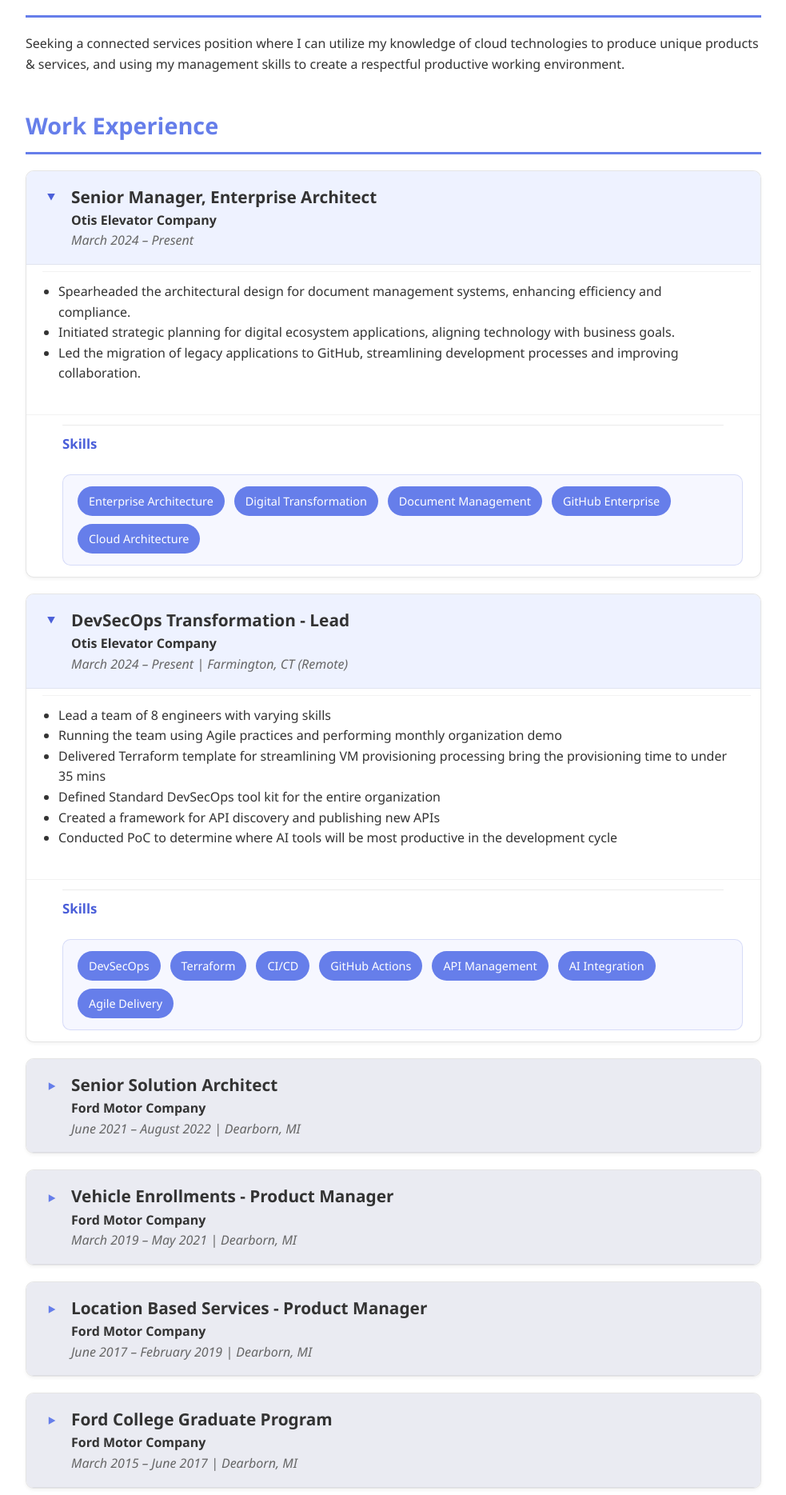
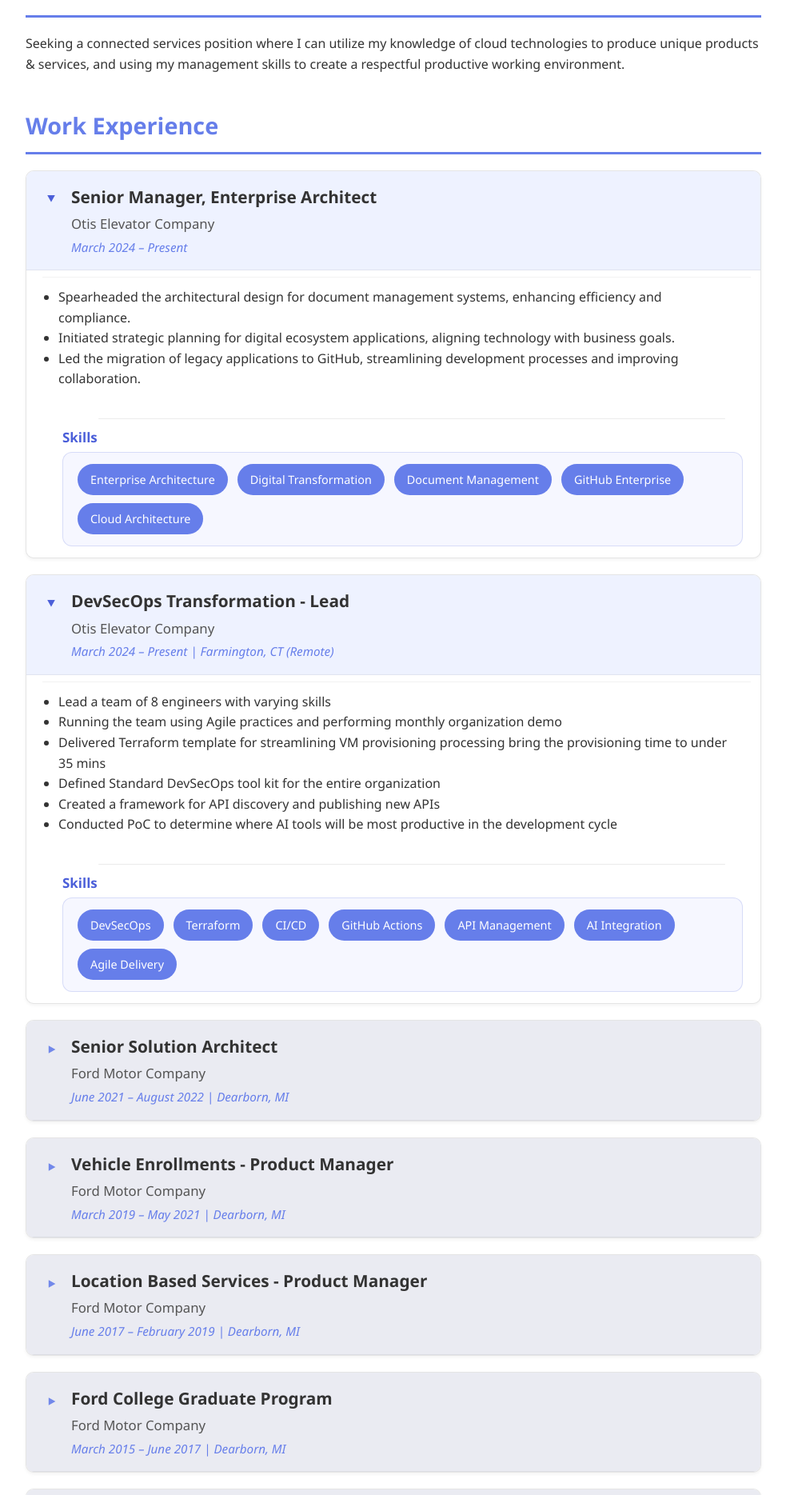
Before and after one commit to r91dua/my-portfolio, a Jekyll site: the page built from index.html, in a window 1280 px wide. Shown: the part 363-2232 px from the top of the page at 80% size, without its empty margins (148-1131 px from the left). Built offline with Jekyll 4.4.1, drawn with Linux system fonts in a browser that asks for light colours.

Commit message:
Update styles.css

```diff
--- a/assets/css/styles.css
+++ b/assets/css/styles.css
@@ -44,19 +44,6 @@ h2 {
   padding-bottom: 10px; border-bottom: 3px solid #667eea;
 }
 
-.experience-item,
-.education-item,
-.project-item { margin-bottom: 25px; }
-
-.experience-item h3,
-.education-item h3,
-.project-item h3 { color: #333; font-size: 1.3em; margin-bottom: 5px; }
-
-.date { color: #666; font-style: italic; margin-bottom: 10px; }
-
-.skills { display: flex; flex-wrap: wrap; gap: 10px; }
-.skill-tag { background:#667eea; color:#fff; padding:8px 15px; border-radius:20px; font-size:.9em; }
-
 ul { margin-left: 20px; margin-top: 10px; }
 
 /* ========== Footer ========== */
@@ -70,9 +57,8 @@ footer { background:#333; color:#fff; text-align:center; padding:20px; }
 }
 
 /* ===================================================================== */
-/* ========== Collapsible Card (Experience + Education) ================ */
+/* ========== Collapsible Card Styles (Experience + Education) ========= */
 /* ===================================================================== */
-
 details.experience-item,
 details.education-item {
   border: 1px solid rgba(0,0,0,0.1);
@@ -91,29 +77,15 @@ details.education-item summary {
   column-gap: 12px;
   align-items: center;
   padding: 16px 20px;
+  list-style: none;
   background-color: #eaebf2;
   border-bottom: 1px solid rgba(0,0,0,0.06);
   transition: background-color 0.2s ease;
-  list-style: none;
 }
-
 details.experience-item summary:hover,
 details.education-item summary:hover { background-color: #eef2ff; }
-
 details[open].experience-item summary,
 details[open].education-item summary { background-color: #eef2ff; }
-
-details.experience-item summary::-webkit-details-marker,
-details.education-item summary::-webkit-details-marker { display: none; }
-
-details.experience-item summary::marker,
-details.education-item summary::marker { content: ""; }
-
-details.experience-item summary > *,
-details.education-item summary > * {
-  grid-column: 2;
-  margin: 0;
-}
 
 details.experience-item summary::before,
 details.education-item summary::before {
@@ -122,16 +94,42 @@ details.education-item summary::before {
   color: #667eea;
   justify-self: center;
   align-self: center;
-  transition: transform 0.25s ease, color 0.25s ease;
+  transition: transform 0.25s ease, color 0.25s ease, opacity 0.25s ease;
+  opacity: 0.9;
 }
-
 details[open].experience-item summary::before,
 details[open].education-item summary::before {
   transform: rotate(90deg);
   color: #4b5fd9;
+  opacity: 1;
 }
 
-/* Body content */
+details.experience-item summary > *,
+details.education-item summary > * {
+  grid-column: 2;
+  margin: 0;
+}
+
+details.experience-item h3,
+details.education-item h3 {
+  font-size: 1.3em;
+  color: #333;
+  margin-bottom: 4px;
+}
+details.experience-item h4,
+details.education-item h4 {
+  font-size: 1.05em;
+  font-weight: 500;
+  color: #555;
+  margin-bottom: 3px;
+}
+details.experience-item .date,
+details.education-item .date {
+  color: #667eea;
+  font-style: italic;
+  font-size: 0.95em;
+}
+
 details.experience-item > :not(summary),
 details.education-item  > :not(summary) {
   padding: 12px 24px 18px 45px;
@@ -172,62 +170,79 @@ details.education-item[open]  > :not(summary) {
 }
 
 /* ===================================================================== */
-/* ========== Skills Header + Tags Styling ============================= */
+/* ========== SKILLS HEADER & TAG STYLING (UPDATED FINAL) ============== */
 /* ===================================================================== */
-
-/* Skills header — stays inside card body with clean white background */
-.skills-header {
+section#experience details.experience-item > .skills-header,
+section#education  details.education-item  > .skills-header {
   display: block;
-  margin: 20px 0 10px;
-  padding-left: 45px;
+  margin: 18px 0 8px !important;
+  padding: 0 22px 0 45px !important;
   color: #4b5fd9;
   font-weight: 700;
-  font-size: 1.05em;
+  font-size: 1.06em;
   line-height: 1.25;
+  background: transparent !important;
+  border: 0 !important;
+  box-shadow: none !important;
 }
 
-/* Divider line between content and skills header */
-.skills-header::before {
+section#experience details.experience-item ul + .skills-header::before,
+section#education  details.education-item  ul + .skills-header::before {
   content: "";
   display: block;
   height: 1px;
   background: rgba(0,0,0,0.08);
-  margin: 0 22px 12px 0;
+  margin: 0 22px 12px 45px;
   border-radius: 1px;
 }
 
-/* Skills container — subtle background, rounded corners */
-details.experience-item > .skills,
-details.education-item > .skills {
-  margin: 0 22px 14px 45px;
-  padding: 14px 18px;
+section#experience details.experience-item > .skills,
+section#education  details.education-item  > .skills {
+  position: relative;
+  margin: 6px 22px 14px 45px !important;
+  padding: 14px 18px !important;
   display: flex;
   flex-wrap: wrap;
   gap: 10px 12px;
   background: #f6f7ff;
   border: 1px solid rgba(75,95,217,0.18);
-  border-radius: 10px;
+  border-radius: 12px;
 }
 
-/* Skill tags */
-.skill-tag {
+section#experience details.experience-item .skill-tag,
+section#education  details.education-item  .skill-tag {
   display: inline-flex;
   align-items: center;
   justify-content: center;
-  padding: 7px 14px;
-  font-size: 0.9em;
+  padding: 8px 16px;
+  font-size: .9em;
   border-radius: 9999px;
   color: #fff;
   background: #667eea;
   text-align: center;
+  white-space: nowrap;
   transition: background .15s ease, transform .04s ease;
 }
+section#experience details.experience-item .skill-tag:hover,
+section#education  details.education-item  .skill-tag:hover { background: #5a6eea; }
+section#experience details.experience-item .skill-tag:active,
+section#education  details.education-item  .skill-tag:active { transform: translateY(.5px); }
 
-.skill-tag:hover { background: #5a6eea; }
-.skill-tag:active { transform: translateY(0.5px); }
+@media (max-width: 640px) {
+  section#experience details.experience-item > .skills-header,
+  section#education  details.education-item  > .skills-header {
+    padding-left: 32px !important;
+  }
+  section#experience details.experience-item > .skills,
+  section#education  details.education-item  > .skills {
+    margin: 6px 16px 12px 32px !important;
+    gap: 8px 10px;
+    padding: 12px;
+  }
+}
 
 /* ===================================================================== */
-/* ========== Animation ================================================ */
+/* ========== Animation Keyframes ====================================== */
 /* ===================================================================== */
 @keyframes fadeIn {
   from { opacity: 0; transform: translateY(-4px); }
```
